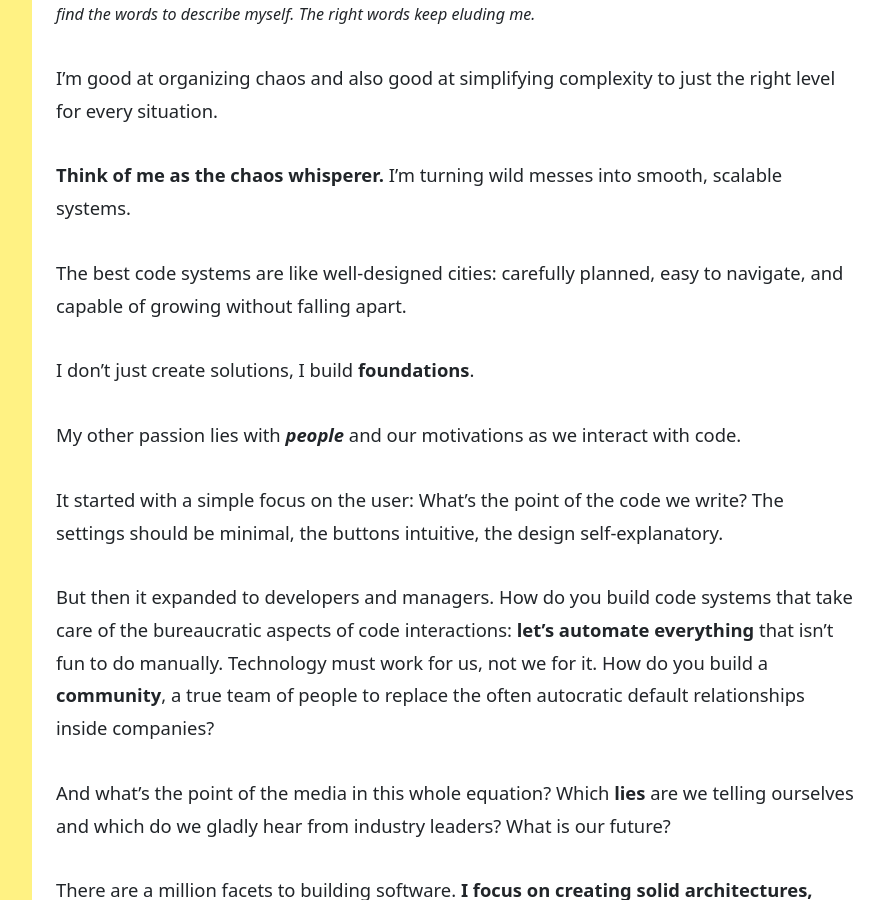
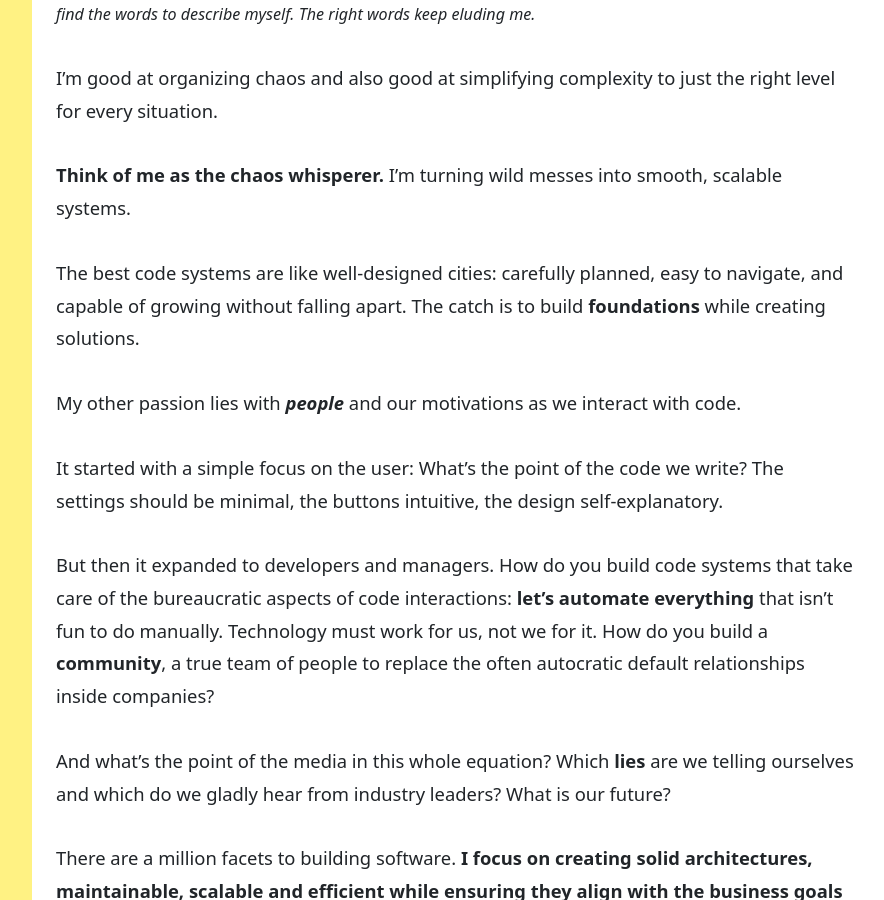
Before and after one commit to inesp/inesp.github.io, a Jekyll site: the page built from about.md, in a window 1280 px wide and 900 px high, scrolled down 471 px. Shown: the whole window, without its empty margins (288-1172 px from the left). Built offline with Jekyll 4.4.1, drawn with Linux system fonts in a browser that asks for light colours; nearby versions of some CDN libraries; some web fonts are replaced.

Commit message:
Improve About me

```diff
--- a/about.md
+++ b/about.md
@@ -16,9 +16,7 @@ I'm good at organizing chaos and also good at simplifying complexity to just the
 
 **Think of me as the chaos whisperer.** I'm turning wild messes into smooth, scalable systems.
 
-The best code systems are like well-designed cities: carefully planned, easy to navigate, and capable of growing without falling apart.
-
-I don’t just create solutions, I build **foundations**.
+The best code systems are like well-designed cities: carefully planned, easy to navigate, and capable of growing without falling apart. The catch is to build **foundations** while creating solutions.
 
 My other passion lies with ***people*** and our motivations as we interact with code.
 
```
